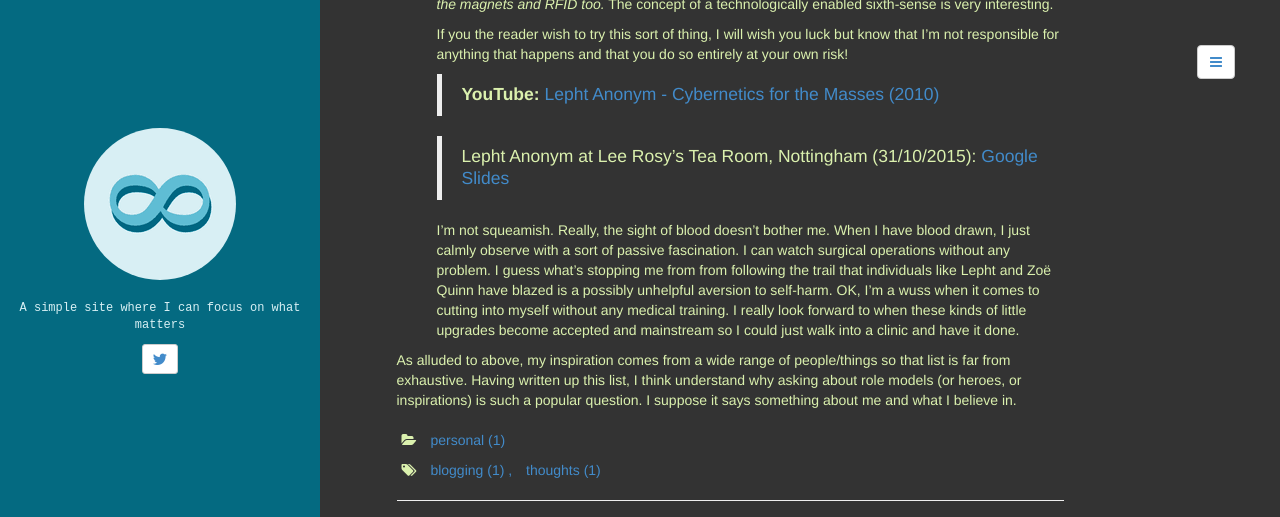
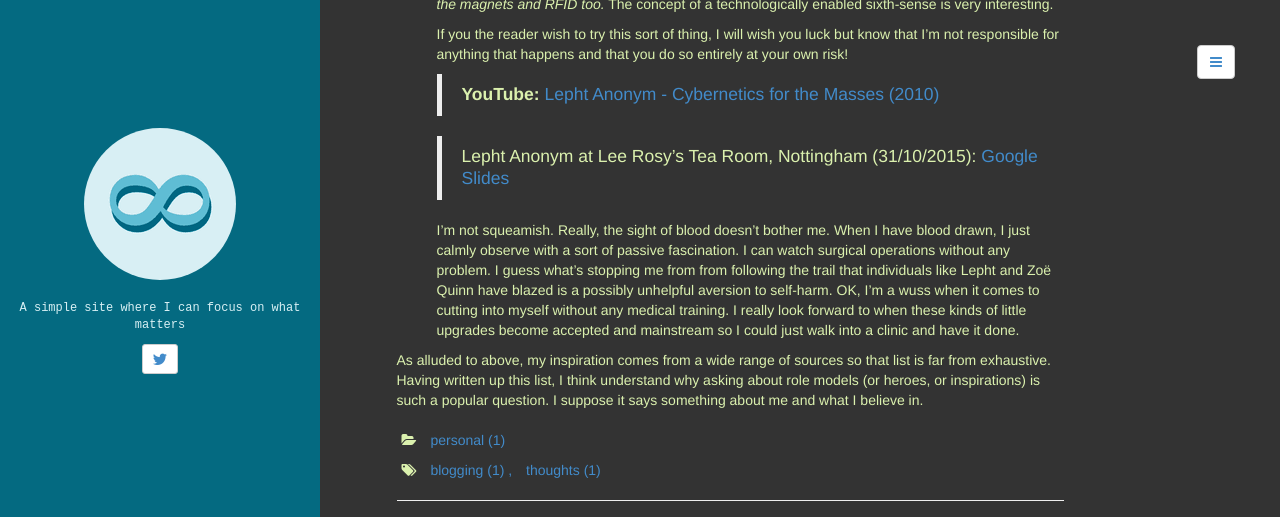
Before and after one commit to dbtek/dbyll, a Jekyll site: the page built from _posts/2016-01-05-Role Models.md, in a window 1280 px wide and 900 px high, scrolled down 887 px, cut to the strip 0-517 px from the top of the window. Built offline with Jekyll 4.4.1, drawn with Linux system fonts in a browser that asks for light colours; comment, search, counter and statistics services are not loaded.

Commit message:
Update 2016-01-05-Role Models.md

```diff
--- a/_posts/2016-01-05-Role Models.md
+++ b/_posts/2016-01-05-Role Models.md
@@ -31,7 +31,7 @@
 
   I'm not squeamish. Really, the sight of blood doesn't bother me. When I have blood drawn, I just calmly observe with a sort of passive fascination. I can watch surgical operations without any problem. I guess what's stopping me from from following the trail that individuals like Lepht and Zoë Quinn have blazed is a possibly unhelpful aversion to self-harm. OK, I'm a wuss when it comes to cutting into myself without any medical training. I really look forward to when these kinds of little upgrades become accepted and mainstream so I could just walk into a clinic and have it done.
 
-As alluded to above, my inspiration comes from a wide range of people/things so that list is far from exhaustive. Having written up this list, I think understand why asking about role models (or heroes, or inspirations) is such a popular question. I suppose it says something about me and what I believe in.
+As alluded to above, my inspiration comes from a wide range of sources so that list is far from exhaustive. Having written up this list, I think understand why asking about role models (or heroes, or inspirations) is such a popular question. I suppose it says something about me and what I believe in.
 
 [GeorgeTorwell]:<https://youtu.be/c4EEa0HAqzQ>
 [DepressionQuest]:<http://www.depressionquest.com/>
```
